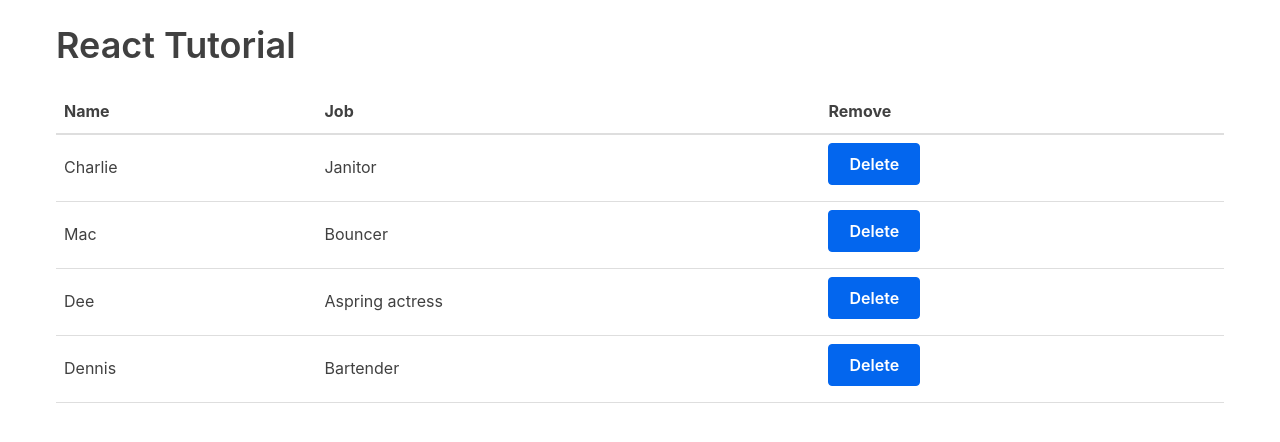
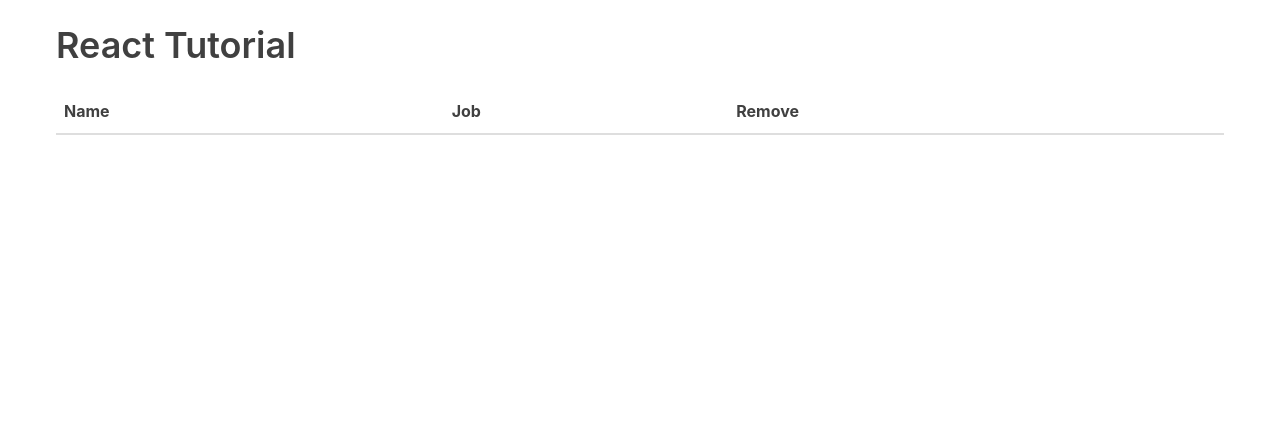
Before and after one commit to will-t-harris/React, a React (Create React App) app in the folder react-tutorial/: page / in a window 1280 px wide. Shown: the top 442 px of the page. Built offline with nearby package versions, Linux system fonts and the light colour scheme.

Commit message:
removed hard coded character data and initialized Form.js

```diff
--- a/react-tutorial/src/App.js
+++ b/react-tutorial/src/App.js
@@ -3,24 +3,7 @@ import Table from "./Table";
 
 class App extends Component {
     state = {
-        characters: [
-            {
-                name: "Charlie",
-                job: "Janitor",
-            },
-            {
-                name: "Mac",
-                job: "Bouncer",
-            },
-            {
-                name: "Dee",
-                job: "Aspring actress",
-            },
-            {
-                name: "Dennis",
-                job: "Bartender",
-            },
-        ],
+        characters: [],
     };
 
     removeCharacter = index => {
```
Also changed, not shown: react-tutorial/Form.js (added, +14 -0 lines).
